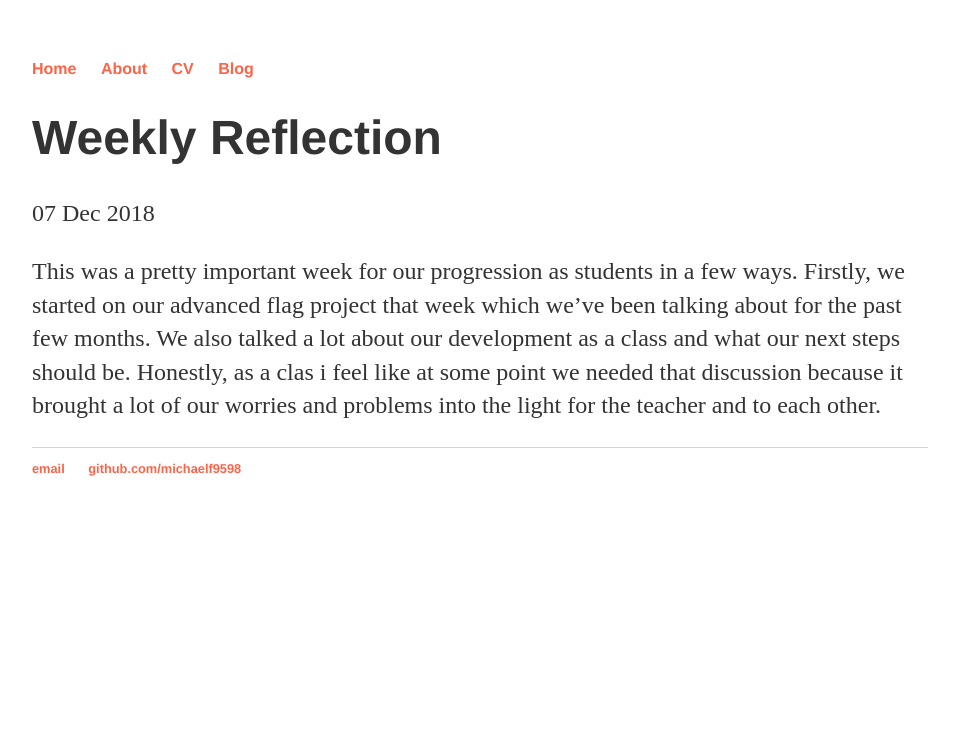
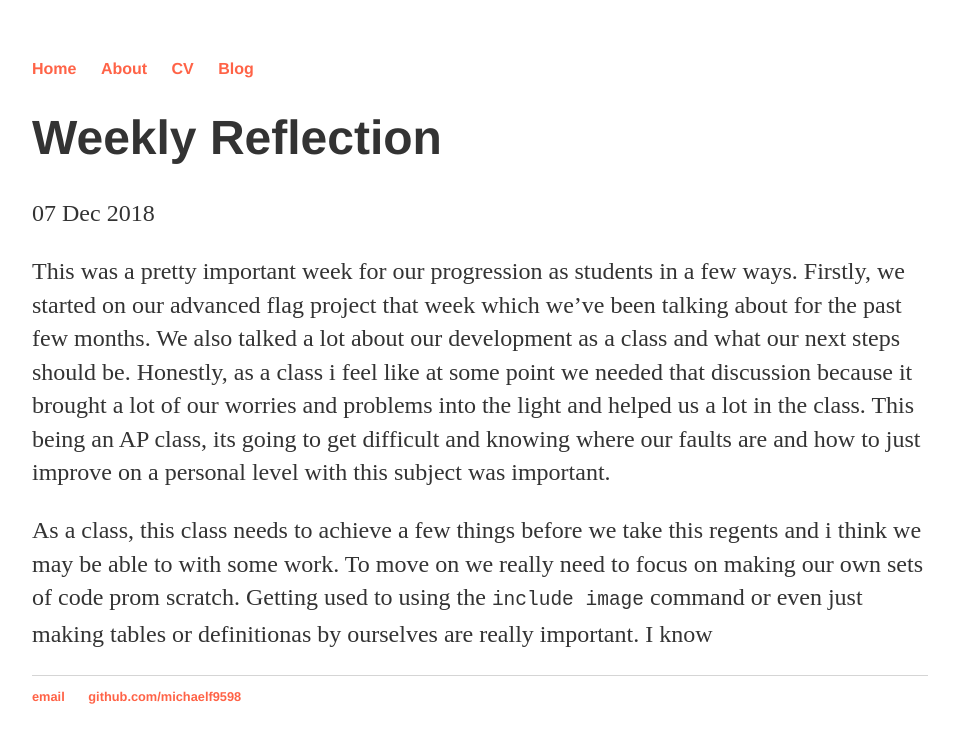
Before and after one commit to michaelf9598/michaelf9598.github.io, a Jekyll site: the page built from _posts/2018-12-07-Weekly-Reflection.md, in a window 1280 px wide. Shown: the top 743 px of the page, without its empty margins (160-1119 px from the left). Built offline with Jekyll 4.4.1, drawn with Linux system fonts in a browser that asks for light colours.

Commit message:
Update 2018-12-07-Weekly-Reflection.md

````diff
--- a/_posts/2018-12-07-Weekly-Reflection.md
+++ b/_posts/2018-12-07-Weekly-Reflection.md
@@ -6,4 +6,6 @@ date: 2018-12-07
 
 
 
-This was a pretty important week for our progression as students in a few ways. Firstly, we started on our advanced flag project that week which we've been talking about for the past few months. We also talked a lot about our development as a class and what our next steps should be. Honestly, as a clas i feel like at some point we needed that discussion because it brought a lot of our worries and problems into the light for the teacher and to each other.
+This was a pretty important week for our progression as students in a few ways. Firstly, we started on our advanced flag project that week which we've been talking about for the past few months. We also talked a lot about our development as a class and what our next steps should be. Honestly, as a class i feel like at some point we needed that discussion because it brought a lot of our worries and problems into the light and helped us a lot in the class. This being an AP class, its going to get difficult and knowing where our faults are and how to just improve on a personal level with this subject was important.
+
+As a class, this class needs to achieve a few things before we take this regents and i think we may be able to with some work. To move on we really need to focus on making our own sets of code prom scratch. Getting used to using the ```include image``` command or even just making tables or definitionas by ourselves are really important. I know
````
